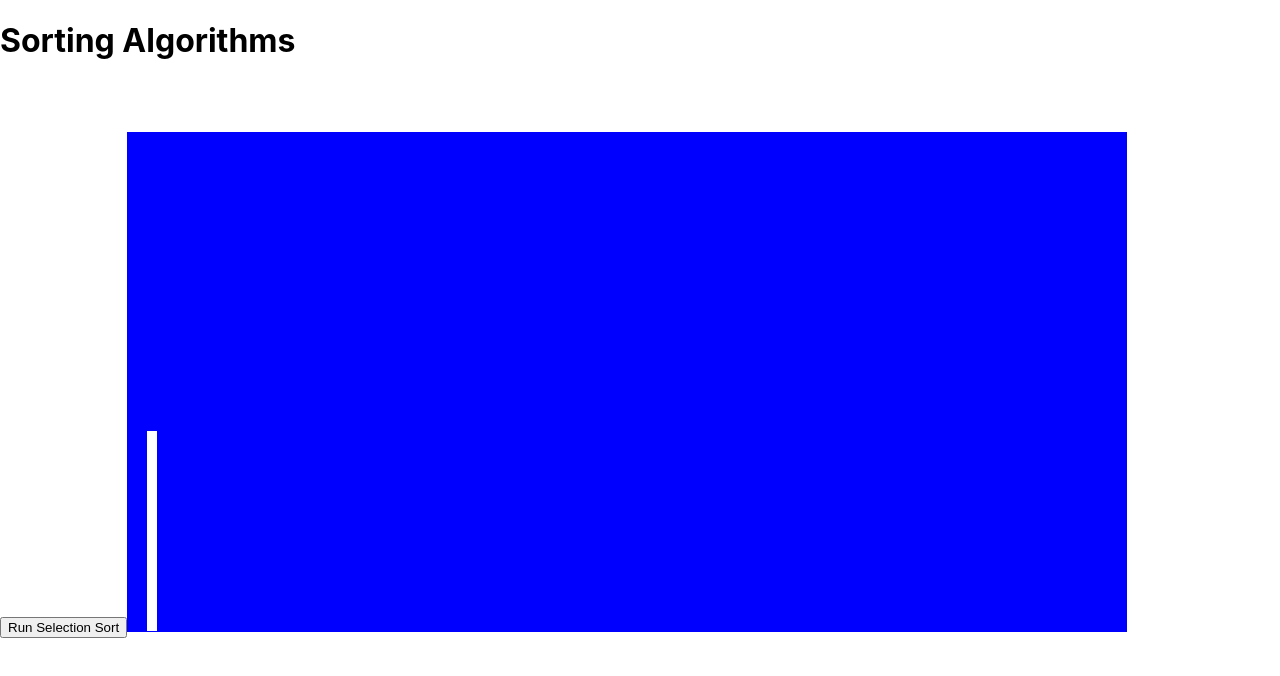
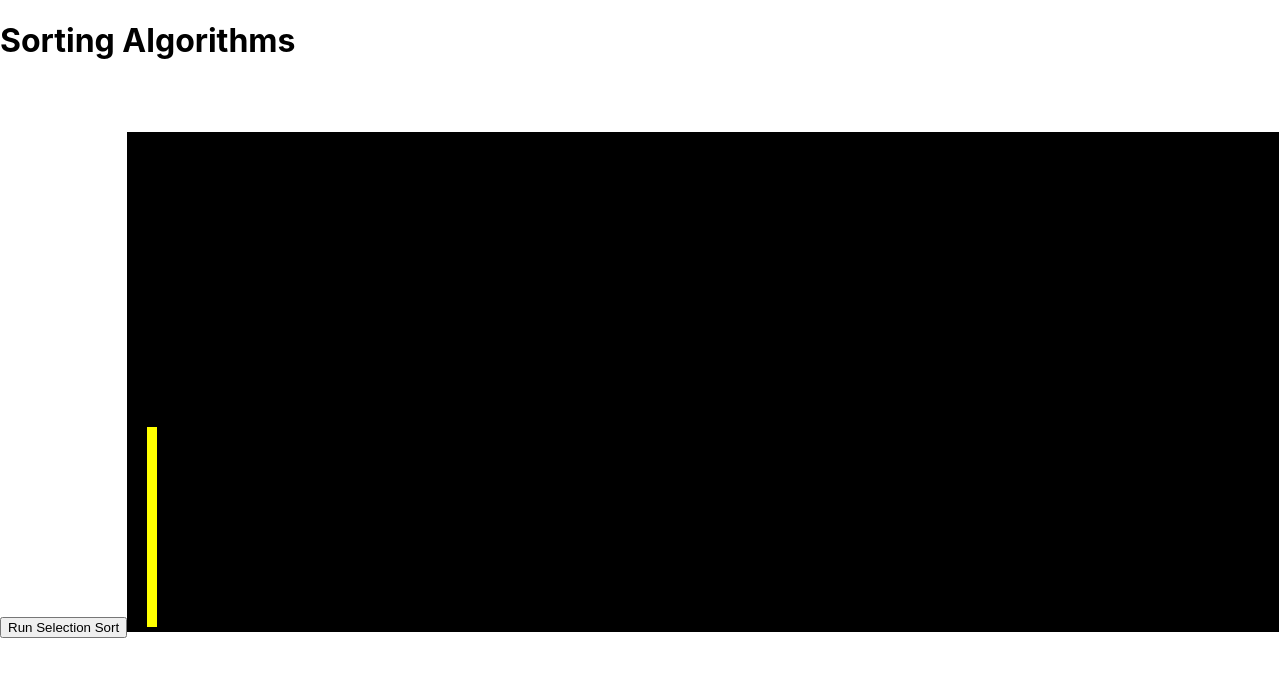
Before and after one commit to ZaldivarSamuel/graphical-sorting-algorithms, a React (Create React App) app: page / in a window 1280 px wide. Shown: the top 676 px of the page. Built offline with nearby package versions, Linux system fonts and the light colour scheme.

Commit message:
Created Rectangle class

```diff
--- a/src/HomePage/index.jsx
+++ b/src/HomePage/index.jsx
@@ -25,30 +25,64 @@ class HomePage extends React.Component{
 
   drawSquares(){
 
+    var rectangles = [new Rectangle(20, 200)];
+
     var c = document.getElementById("selection-sort-canvas");
     var ctx = c.getContext("2d");
+
+    let style = {
+      height() {
+        return +getComputedStyle(c).getPropertyValue('height').slice(0,-2);
+      },
+      width() {
+        return +getComputedStyle(c).getPropertyValue('width').slice(0,-2);
+      }
+  }
+
     ctx.beginPath();
-    ctx.fillStyle = 'white';
-    ctx.fillRect(20,299,10,200);
+    ctx.fillStyle = 'yellow';
 
+    for(var i = 0; i < rectangles.length; i++){
+      console.log("Index: " + i + ", xPos: " + rectangles[i].getXPos() + ", height: " + rectangles[i].getHeight());
+      ctx.fillRect(rectangles[i].getXPos(),style.height() - 205,10, rectangles[i].getHeight());
+    }
   }
 
   fixDPI(){
     let canvas = document.getElementById("selection-sort-canvas");
-    let ctx = canvas.getContext("2d");
     let dpi = window.devicePixelRatio;
 
-    // let style = {
-    //   height(){
-    //     return window.getComputedStyle(canvas).getProperty('height').slice(0, -2);
-    //   },
-    //   width(){
-    //     return window.getComputedStyle(canvas).getProperty('width').slice(0,-2);
-    //   }
-    // }
+    let style = {
+      height() {
+        return +getComputedStyle(canvas).getPropertyValue('height').slice(0,-2);
+      },
+      width() {
+        return +getComputedStyle(canvas).getPropertyValue('width').slice(0,-2);
+      }
+  }
 
-    canvas.setAttribute('width', 1000 * dpi);
-    canvas.setAttribute('height', 500 * dpi);
+    canvas.setAttribute('width', style.width() * dpi);
+    canvas.setAttribute('height', style.height() * dpi);
+  }
+}
+
+class Rectangle{
+
+  //TODO: Turn member values to private
+  constructor(xPos, height){
+     this.xPos = xPos
+    this.height = height;
+
+    console.log("Created Rectangle( " + xPos + ", " + height + ")")
+  }
+
+  getHeight(){
+    console.log("Returning height: " + this.height);
+    return this.height;
+  }
+
+  getXPos(){
+    return this.xPos;
   }
 }
 
--- a/src/HomePage/style.css
+++ b/src/HomePage/style.css
@@ -1,7 +1,7 @@
 .graphic-background{
-  width: 1000px;
+  width: 90%;
   height: 500px;
-  background: blue;
+  background: black;
   margin: auto;
   margin-top: 50px;
 }
```
